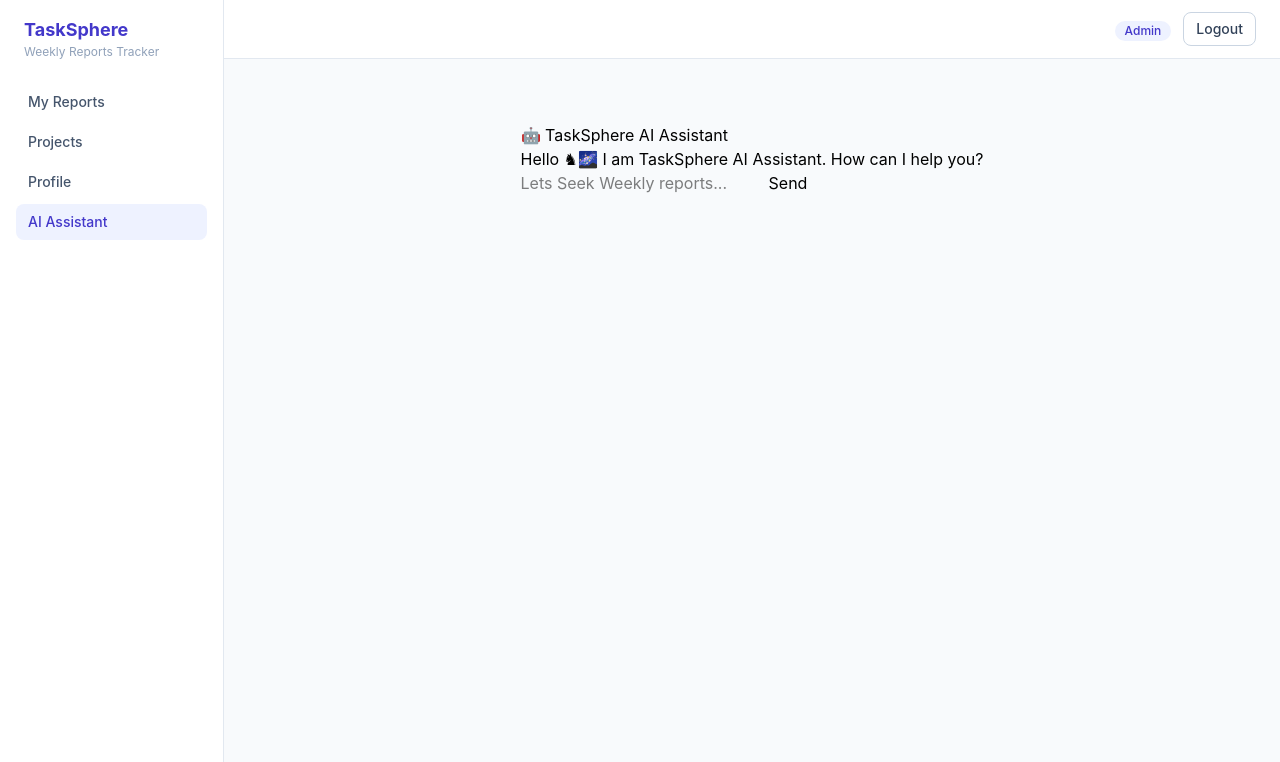
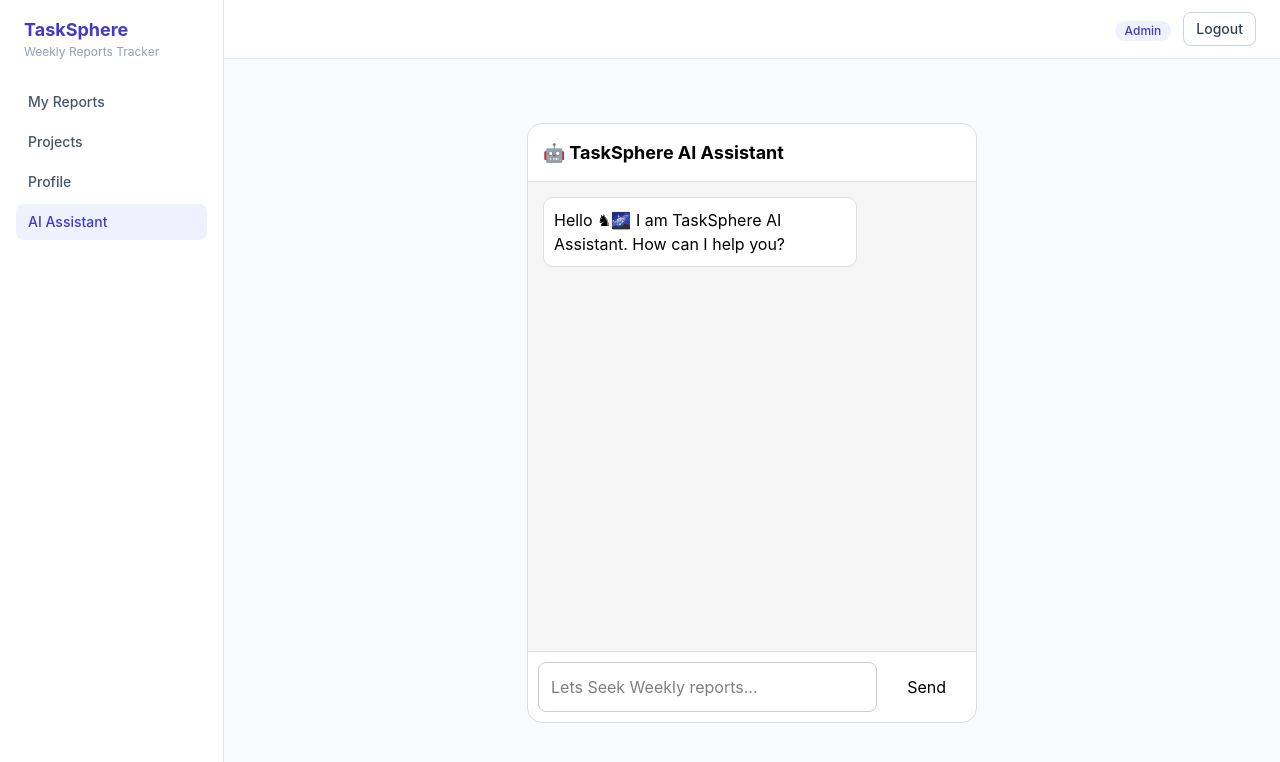
Before and after one commit to heshaN1998/task-sphere-front-End, a React (Vite) app: page /intelligent-assistant in a window 1280 px wide. Shown: the top 762 px of the page. Built offline with nearby package versions, Linux system fonts and the light colour scheme; sample sign-in values are in the browser's storage.

Commit message:
Styled Ai

```diff
--- a/src/components/aicss/AiChat.css
+++ b/src/components/aicss/AiChat.css
@@ -1,4 +1,4 @@
-/* .ai-chat-box{
+.ai-chat-box{
 
     width:450px;
     height:600px;
@@ -76,4 +76,4 @@
     padding:10px 20px;
     cursor:pointer;
 
-} */
+}
--- a/src/components/layouts/AiChat.jsx
+++ b/src/components/layouts/AiChat.jsx
@@ -1,8 +1,7 @@
 import {useContext,useState} from "react";
 import {ChatContext} from "../../context/ChatContext.jsx";
 import ChatMessage from "./ChatMessage.jsx";
-import "../aicss/AiChat.css";
-
+import "../../../src/components/aicss/aiChat.css";
 
 function AiChat(){
     const { messages,loading,askAI } = useContext(ChatContext);
```
